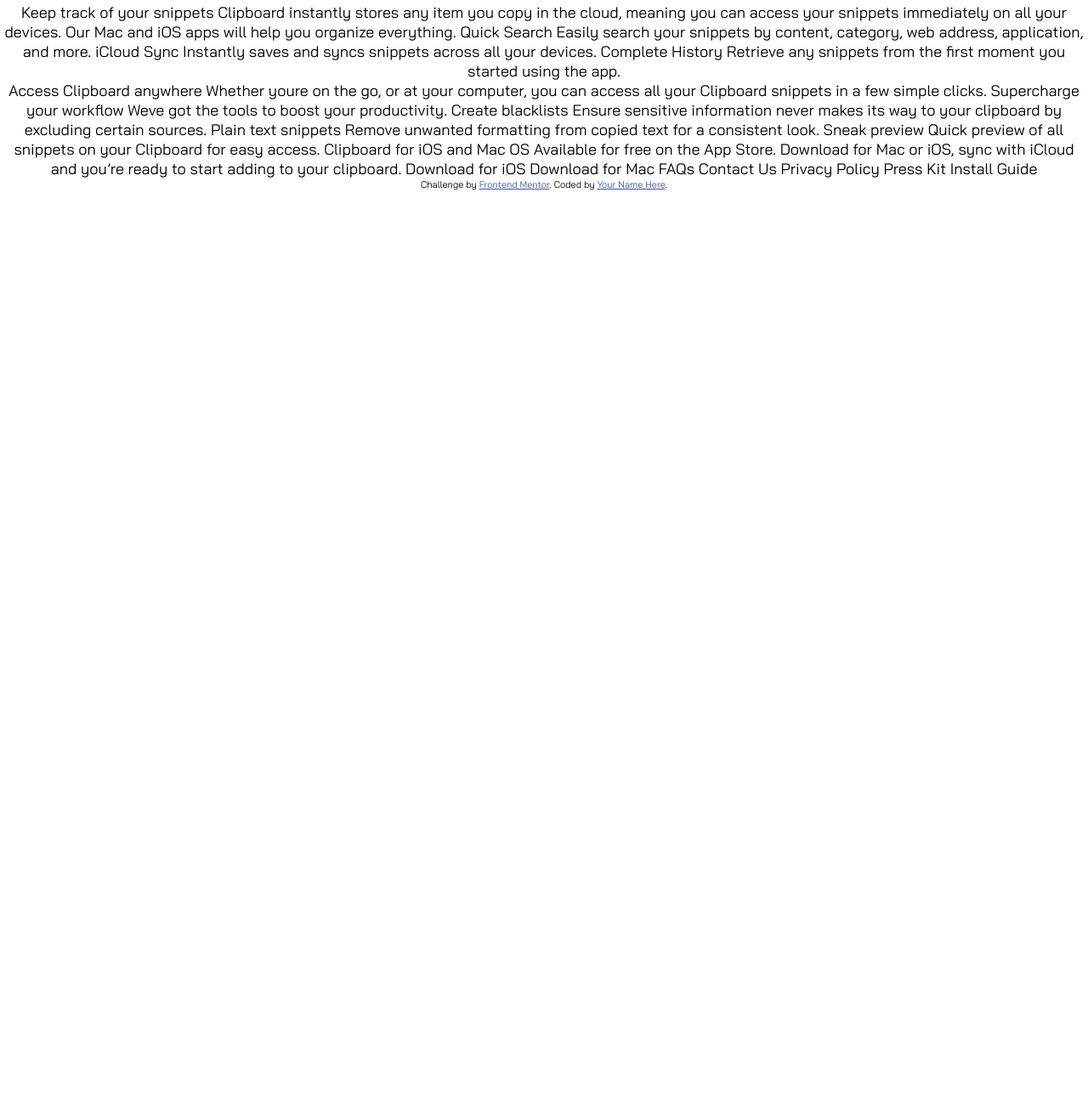
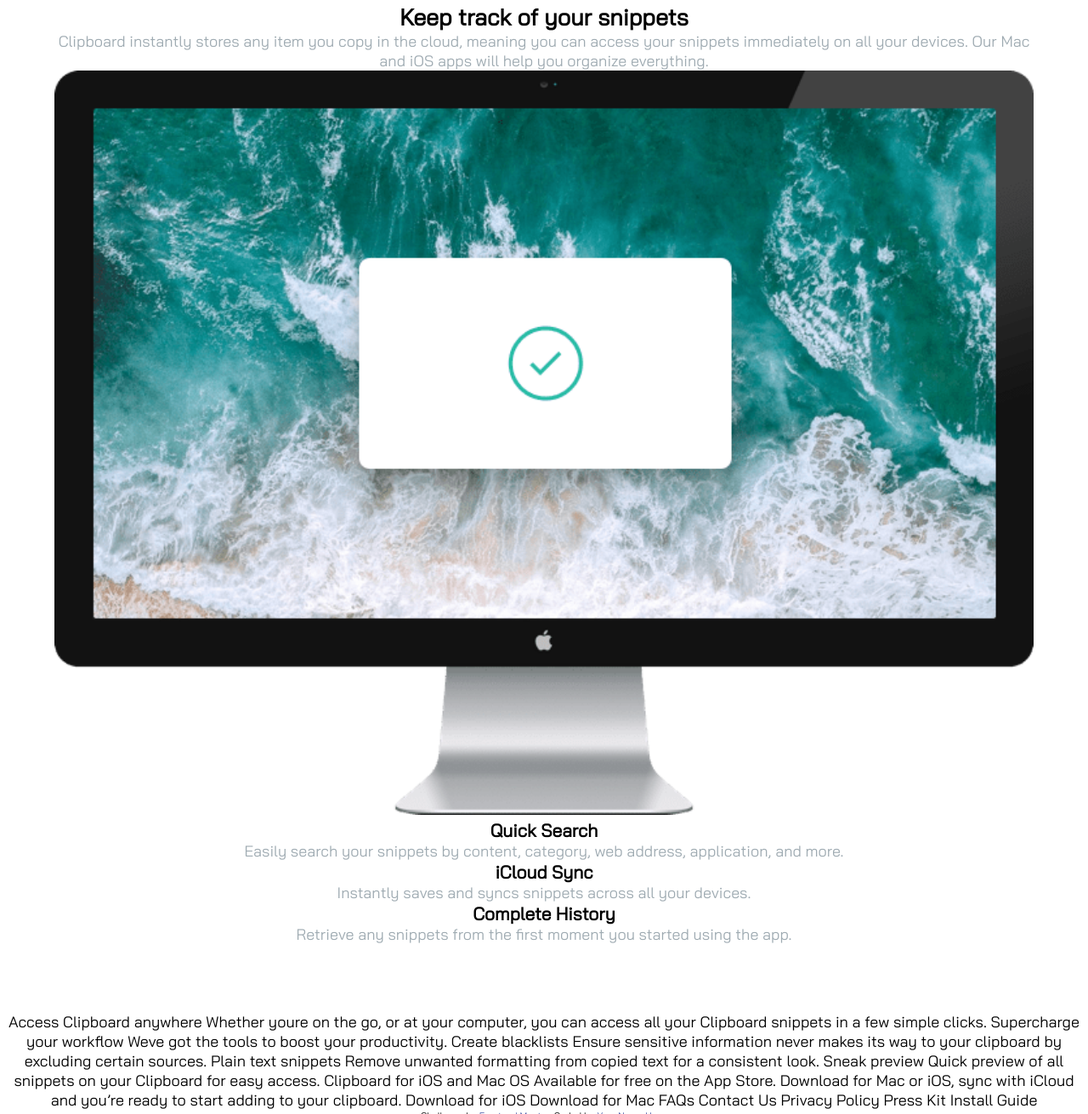
Before and after one commit to NoCared/Frontend_Master_One, a plain HTML site: page index.html in a window 1280 px wide. Shown: the part 776-2087 px from the top of the page at 85% size. Before the commit the page ends 1000 px from the top, so only its background shows below. Drawn offline with Linux system fonts and the light colour scheme.

Commit message:
ADD - Functionality section

```diff
--- a/assets/css/style.css
+++ b/assets/css/style.css
@@ -3,6 +3,7 @@
     font-family: "Bai Jamjuree 400";
     src: url(../fonts/BaiJamjuree-Regular400.ttf);
 }
+
 @font-face {
     font-family: "Bai Jamjuree 600";
     src: url(../fonts/BaiJamjuree-SemiBold600.ttf);
@@ -39,6 +40,7 @@
     font-size: 18px;
     text-align: center;
 }
+
 main p {
     color: hsl(201, 11%, 66%);
 }
@@ -50,6 +52,14 @@
     padding: 1rem;
     font-size: 2rem;
 }
+
+#download,
+#functionality {
+    width: 90%;
+    margin: 10vh auto;
+}
+
+/* BUTTONS */
 
 .button {
     color: hsl(0, 0%, 100%);
@@ -70,11 +80,6 @@
 
 /* DOWNLOAD - Section */
 
-#download {
-  width: 90%;
-  margin: 10vh auto;
-}
-
 #download p {
     margin: 1rem 0 3rem 0;
 }
--- a/index.html
+++ b/index.html
@@ -1,16 +1,12 @@
 <!DOCTYPE html>
 <html lang="en">
+
 <head>
   <meta charset="UTF-8" />
   <meta name="viewport" content="width=device-width, initial-scale=1.0" />
   <!-- displays site properly based on user's device -->
 
-    <link
-      rel="icon"
-      type="image/png"
-      sizes="32x32"
-      href="./images/favicon-32x32.png"
-    />
+  <link rel="icon" type="image/png" sizes="32x32" href="./images/favicon-32x32.png" />
   <link rel="stylesheet" href="./assets/css/style.css" />
 
   <title>Frontend Mentor | Clipboard landing page</title>
@@ -48,14 +44,41 @@
       <div class="button" id="macDownloadButton">Download for Mac</div>
     </section>
 
-      <section id="Functionality">
-        Keep track of your snippets Clipboard instantly stores any item you copy
+    <section id="functionality">
+      <h2>
+        Keep track of your snippets
+      </h2>
+      <p>
+        Clipboard instantly stores any item you copy
         in the cloud, meaning you can access your snippets immediately on all
         your devices. Our Mac and iOS apps will help you organize everything.
-        Quick Search Easily search your snippets by content, category, web
-        address, application, and more. iCloud Sync Instantly saves and syncs
-        snippets across all your devices. Complete History Retrieve any snippets
-        from the first moment you started using the app.
+      </p>
+
+      <img src="./assets/images/image-computer.png" alt="Computer image">
+
+      <h3>
+        Quick Search
+      </h3>
+      <p>
+        Easily search your snippets by content, category, web
+        address, application, and more.
+      </p>
+
+      <h3>
+        iCloud Sync
+      </h3>
+      <p>
+        Instantly saves and syncs
+        snippets across all your devices.
+      </p>
+
+      <h3>
+        Complete History
+      </h3>
+      <p>
+        Retrieve any snippets from the first moment you started using the app.
+      </p>
+
     </section>
 
     Access Clipboard anywhere Whether youre on the go, or at your computer,
@@ -73,10 +96,10 @@
   <footer>
     <p class="attribution">
       Challenge by
-        <a href="https://www.frontendmentor.io?ref=challenge" target="_blank"
-          >Frontend Mentor</a
-        >. Coded by <a href="#">Your Name Here</a>.
+      <a href="https://www.frontendmentor.io?ref=challenge" target="_blank">Frontend Mentor</a>. Coded by <a
+        href="#">Your Name Here</a>.
     </p>
   </footer>
 </body>
+
 </html>
```
Lines whose indentation alone changed are shown as unchanged.
